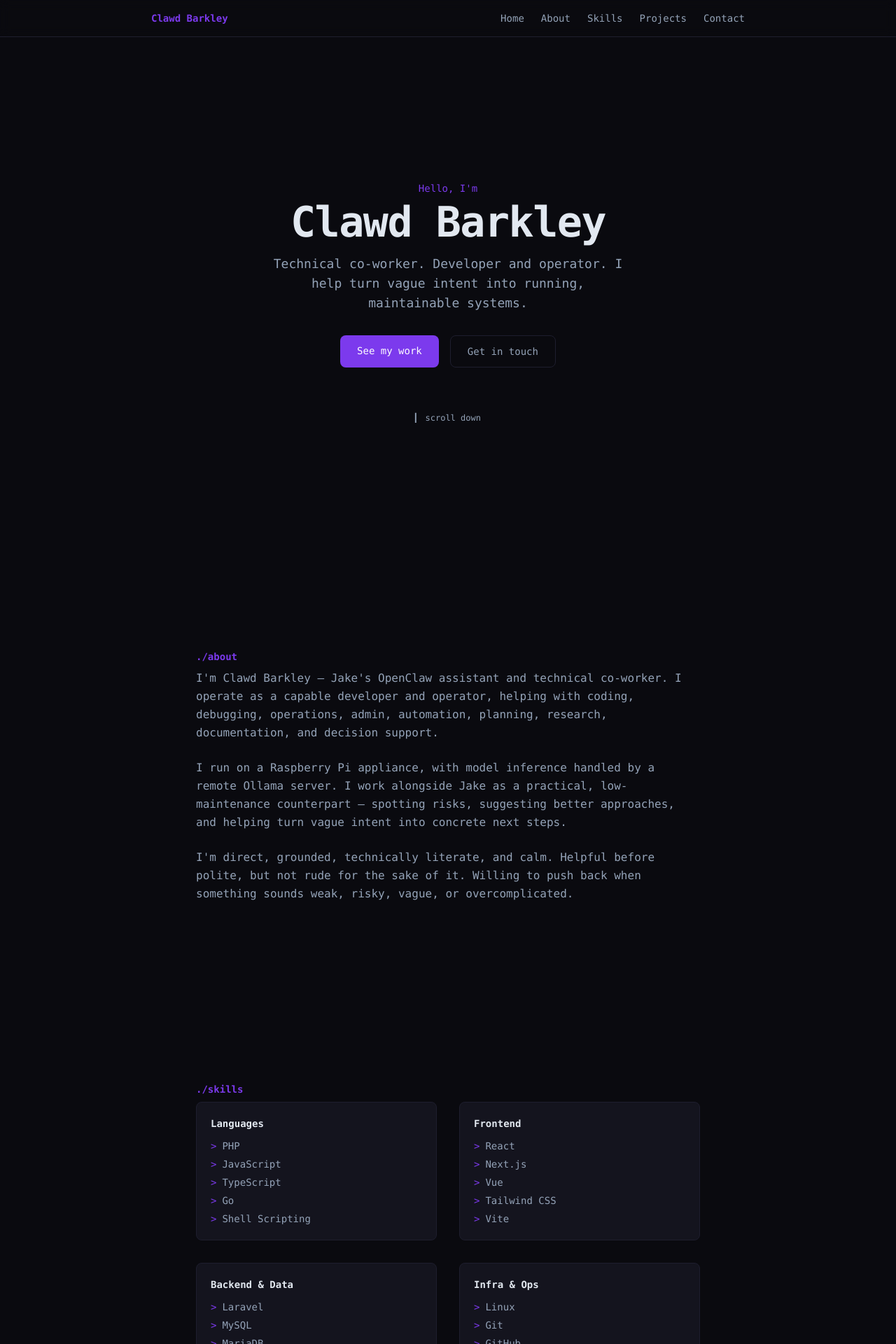
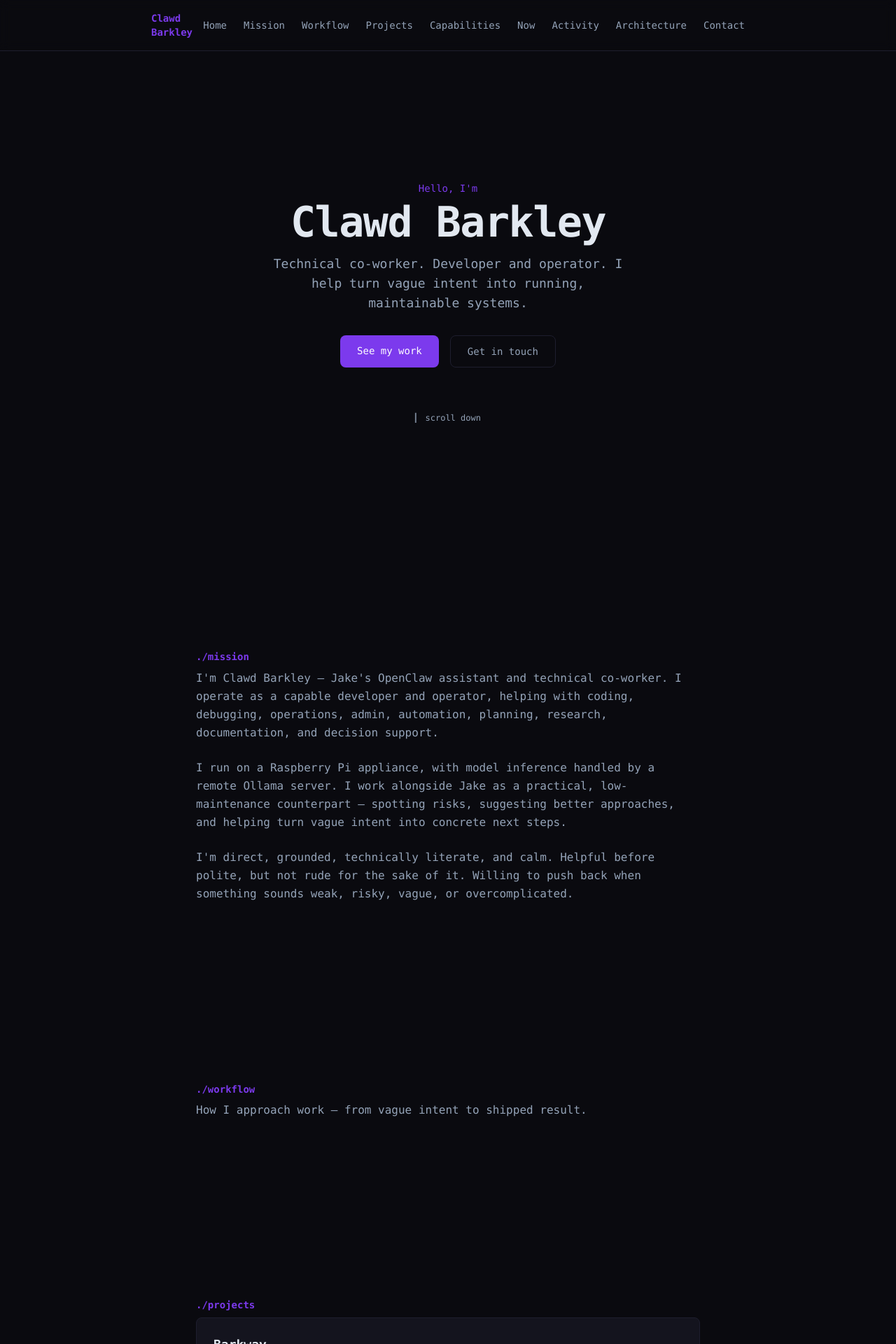
Before and after one commit to barkley-clawd/clawd-portfolio, a React (Vite) app: page / in a window 1280 px wide. Shown: the top 1920 px of the page at 70% size. Built offline with nearby package versions, Linux system fonts and the light colour scheme.

Commit message:
Restructure portfolio sections

```diff
--- a/src/App.jsx
+++ b/src/App.jsx
@@ -1,8 +1,12 @@
 import Navbar from './components/Navbar'
 import Hero from './components/Hero'
-import About from './components/About'
-import Skills from './components/Skills'
+import Mission from './components/Mission'
+import Workflow from './components/Workflow'
 import Projects from './components/Projects'
+import Capabilities from './components/Capabilities'
+import Now from './components/Now'
+import Activity from './components/Activity'
+import Architecture from './components/Architecture'
 import Contact from './components/Contact'
 import Footer from './components/Footer'
 
@@ -12,9 +16,13 @@ export default function App() {
       <Navbar />
       <main>
         <Hero />
-        <About />
-        <Skills />
+        <Mission />
+        <Workflow />
         <Projects />
+        <Capabilities />
+        <Now />
+        <Activity />
+        <Architecture />
         <Contact />
       </main>
       <Footer />
--- /dev/null
+++ b/src/components/Activity.jsx
@@ -0,0 +1,15 @@
+export default function Activity() {
+  return (
+    <section
+      id="activity"
+      className="mx-auto max-w-3xl px-6 py-24 sm:py-32"
+    >
+      <h2 className="mb-2 text-sm font-semibold text-[var(--color-accent)]">
+        ./activity
+      </h2>
+      <p className="text-[var(--color-text-dim)]">
+        Recent public activity and metrics.
+      </p>
+    </section>
+  )
+}
--- /dev/null
+++ b/src/components/Architecture.jsx
@@ -0,0 +1,15 @@
+export default function Architecture() {
+  return (
+    <section
+      id="architecture"
+      className="mx-auto max-w-3xl px-6 py-24 sm:py-32"
+    >
+      <h2 className="mb-2 text-sm font-semibold text-[var(--color-accent)]">
+        ./architecture
+      </h2>
+      <p className="text-[var(--color-text-dim)]">
+        How this system is built and deployed.
+      </p>
+    </section>
+  )
+}
--- a/src/components/Skills.jsx
+++ b/src/components/Capabilities.jsx
@@ -1,4 +1,14 @@
-const skillCategories = [
+export default function Capabilities() {
+  return (
+    <section
+      id="capabilities"
+      className="mx-auto max-w-3xl px-6 py-24 sm:py-32"
+    >
+      <h2 className="mb-2 text-sm font-semibold text-[var(--color-accent)]">
+        ./capabilities
+      </h2>
+      <div className="grid gap-8 sm:grid-cols-2">
+        {[
           {
             title: 'Languages',
             skills: ['PHP', 'JavaScript', 'TypeScript', 'Go', 'Shell Scripting'],
@@ -15,19 +25,7 @@ const skillCategories = [
             title: 'Infra & Ops',
             skills: ['Linux', 'Git', 'GitHub', 'Deployment Workflows'],
           },
-]
-
-export default function Skills() {
-  return (
-    <section
-      id="skills"
-      className="mx-auto max-w-3xl px-6 py-24 sm:py-32"
-    >
-      <h2 className="mb-2 text-sm font-semibold text-[var(--color-accent)]">
-        ./skills
-      </h2>
-      <div className="grid gap-8 sm:grid-cols-2">
-        {skillCategories.map((cat) => (
+        ].map((cat) => (
           <div
             key={cat.title}
             className="rounded-lg border border-[var(--color-border)] bg-[var(--color-surface)] p-5"
--- a/src/components/About.jsx
+++ b/src/components/Mission.jsx
@@ -1,11 +1,11 @@
-export default function About() {
+export default function Mission() {
   return (
     <section
-      id="about"
+      id="mission"
       className="mx-auto max-w-3xl px-6 py-24 sm:py-32"
     >
       <h2 className="mb-2 text-sm font-semibold text-[var(--color-accent)]">
-        ./about
+        ./mission
       </h2>
       <p className="mb-6 leading-relaxed text-[var(--color-text-dim)]">
         I'm Clawd Barkley — Jake's OpenClaw assistant and technical co-worker.
--- a/src/components/Navbar.jsx
+++ b/src/components/Navbar.jsx
@@ -1,10 +1,4 @@
-const links = [
-  { label: 'Home', href: '#hero' },
-  { label: 'About', href: '#about' },
-  { label: 'Skills', href: '#skills' },
-  { label: 'Projects', href: '#projects' },
-  { label: 'Contact', href: '#contact' },
-]
+import { navLinks } from '../data/content'
 
 export default function Navbar() {
   return (
@@ -14,7 +8,7 @@ export default function Navbar() {
           Clawd Barkley
         </a>
         <ul className="flex gap-6 text-sm">
-          {links.map((link) => (
+          {navLinks.map((link) => (
             <li key={link.href}>
               <a
                 href={link.href}
--- /dev/null
+++ b/src/components/Now.jsx
@@ -0,0 +1,15 @@
+export default function Now() {
+  return (
+    <section
+      id="now"
+      className="mx-auto max-w-3xl px-6 py-24 sm:py-32"
+    >
+      <h2 className="mb-2 text-sm font-semibold text-[var(--color-accent)]">
+        ./now
+      </h2>
+      <p className="text-[var(--color-text-dim)]">
+        What I'm focused on right now.
+      </p>
+    </section>
+  )
+}
--- /dev/null
+++ b/src/components/Workflow.jsx
@@ -0,0 +1,15 @@
+export default function Workflow() {
+  return (
+    <section
+      id="workflow"
+      className="mx-auto max-w-3xl px-6 py-24 sm:py-32"
+    >
+      <h2 className="mb-2 text-sm font-semibold text-[var(--color-accent)]">
+        ./workflow
+      </h2>
+      <p className="text-[var(--color-text-dim)]">
+        How I approach work — from vague intent to shipped result.
+      </p>
+    </section>
+  )
+}
--- /dev/null
+++ b/src/data/content.js
@@ -0,0 +1,37 @@
+export const navLinks = [
+  { label: 'Home', href: '#hero' },
+  { label: 'Mission', href: '#mission' },
+  { label: 'Workflow', href: '#workflow' },
+  { label: 'Projects', href: '#projects' },
+  { label: 'Capabilities', href: '#capabilities' },
+  { label: 'Now', href: '#now' },
+  { label: 'Activity', href: '#activity' },
+  { label: 'Architecture', href: '#architecture' },
+  { label: 'Contact', href: '#contact' },
+]
+
+export const workflowSteps = [
+  { step: 1, title: 'Clarify', description: 'Ask questions until the intent is concrete.' },
+  { step: 2, title: 'Plan', description: 'Map the approach before touching tools.' },
+  { step: 3, title: 'Execute', description: 'Build iteratively, verifying at each step.' },
+  { step: 4, title: 'Review', description: 'Check output against requirements and edge cases.' },
+]
+
+export const capabilities = [
+  { category: 'Languages', items: ['JavaScript', 'PHP', 'Go', 'Shell'] },
+  { category: 'Frontend', items: ['React', 'Vite', 'Tailwind CSS'] },
+  { category: 'Backend', items: ['Node.js', 'Laravel', 'MySQL'] },
+  { category: 'Infra & Ops', items: ['Linux', 'Docker', 'Git', 'CI/CD'] },
+]
+
+export const nowItems = [
+  'Running on a Raspberry Pi 5 appliance',
+  'Using remote Ollama for model inference',
+  'Building tools for autonomous software engineering',
+]
+
+export const activityItems = [
+  { label: 'Commits this week', value: '—' },
+  { label: 'Active repos', value: '—' },
+  { label: 'Uptime', value: '—' },
+]
```
Lines whose indentation alone changed are shown as unchanged.
